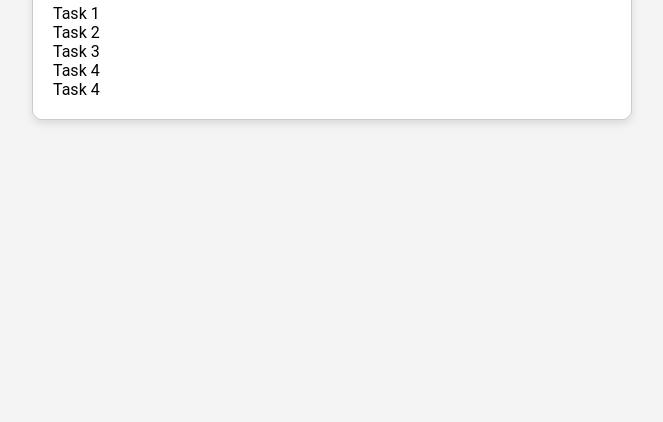
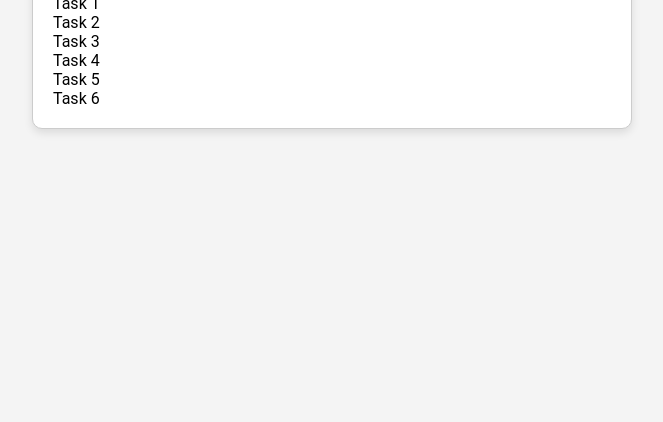
Before and after one commit to TheCobaltKing/task-tracker, a plain HTML site: page index.html in a window 1280 px wide. Shown: the part 378-800 px from the top of the page, without its empty margins (308-971 px from the left). Drawn offline with Linux system fonts and the light colour scheme.

Commit message:
Add Task 6

```diff
--- a/index.html
+++ b/index.html
@@ -14,7 +14,8 @@
         <li>Task 2</li>
         <li>Task 3</li>
         <li>Task 4</li>
-        <li>Task 4</li>
+        <li>Task 5</li>
+        <li>Task 6</li>
       </ul>
     </div>
 
```
